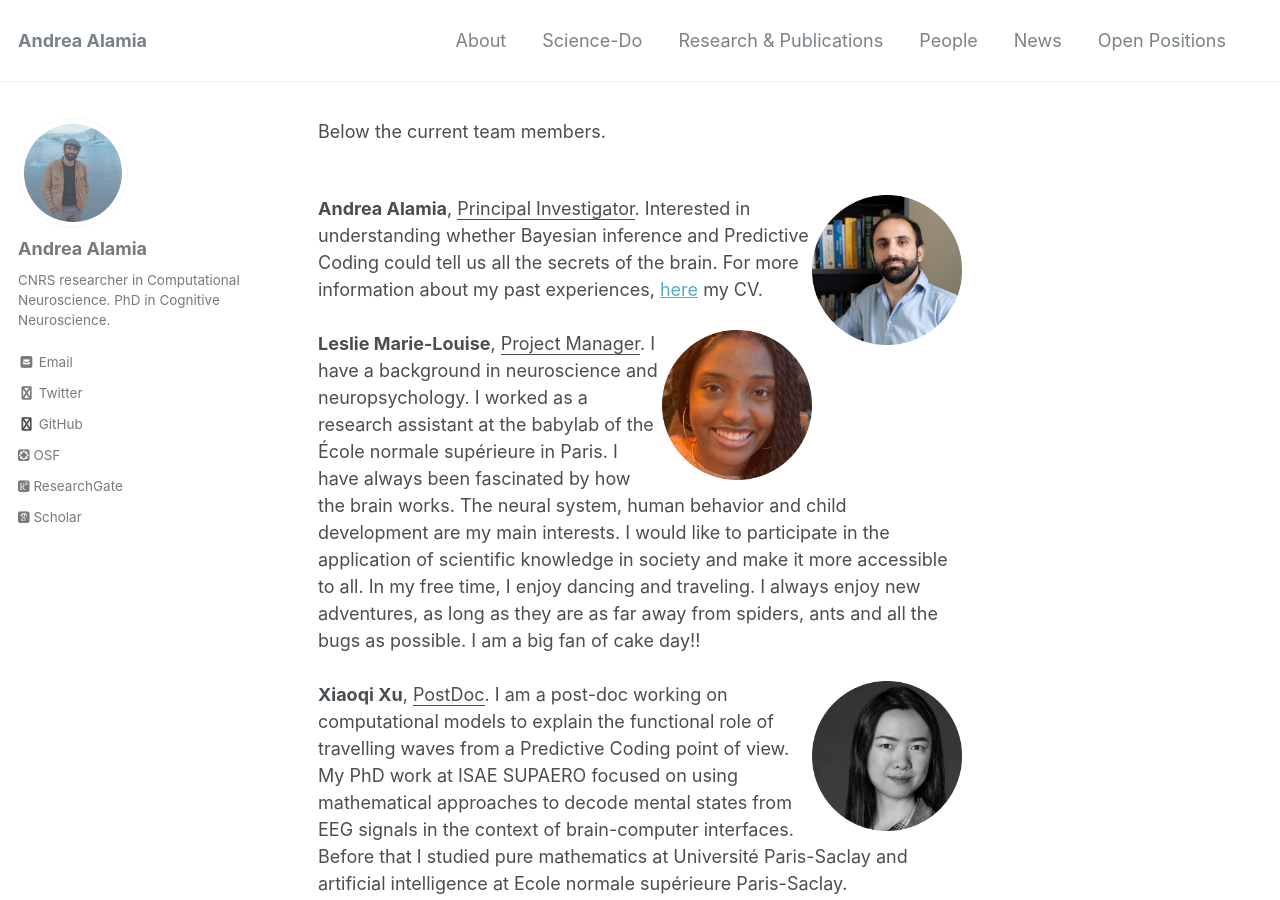
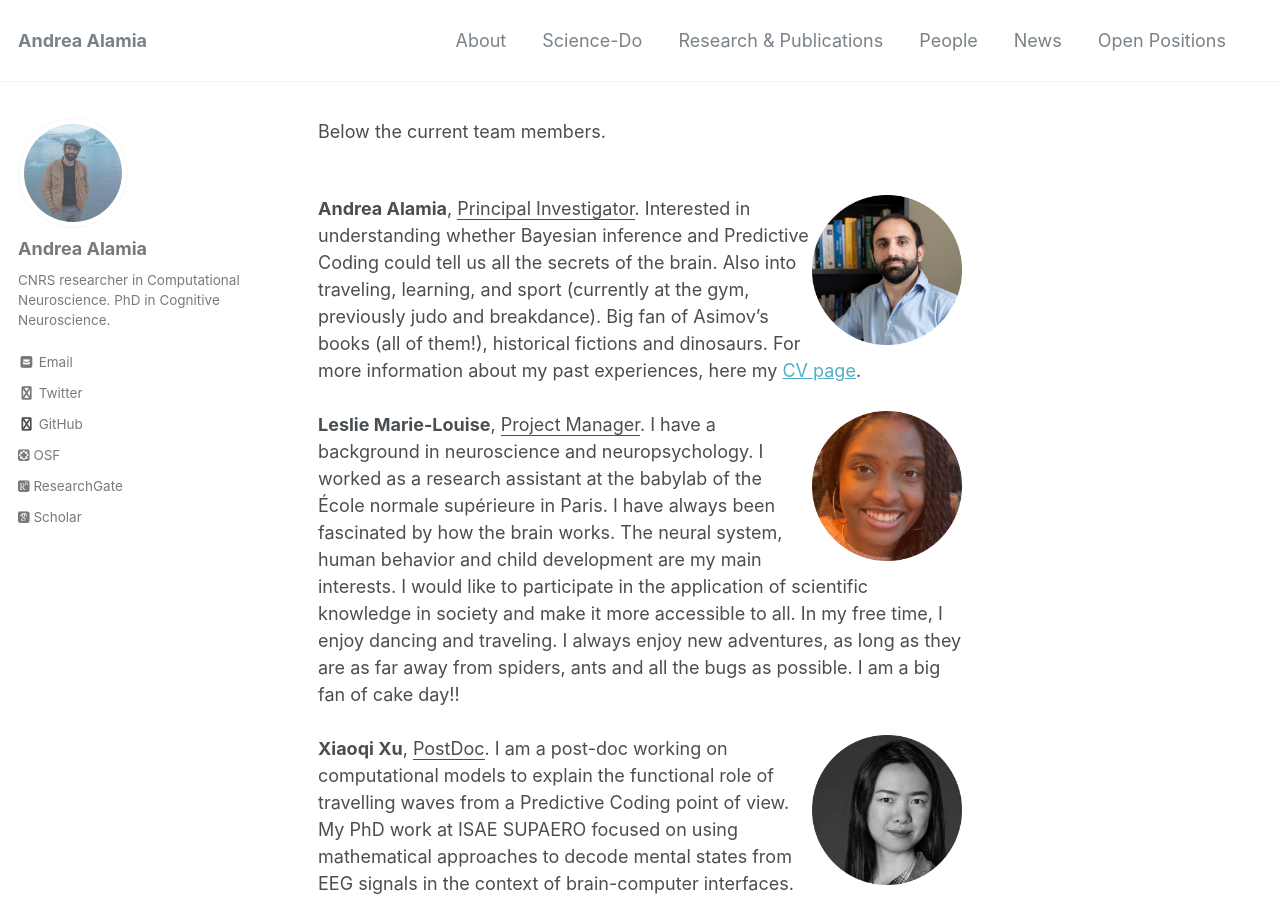
Before and after one commit to artipago/artipago.github.io, a Jekyll site: the page built from _pages/People.md, in a window 1280 px wide and 900 px high. Built offline with Jekyll 4.4.1, drawn with Linux system fonts in a browser that asks for light colours; nearby versions of some CDN libraries; some web fonts are replaced; library files that are not in the unit come from our copies.

Commit message:
Update People.md

```diff
--- a/_pages/People.md
+++ b/_pages/People.md
@@ -9,7 +9,7 @@ has_children: true
 Below the current team members. <br>
 <br>
 
-<img style="float: right;" src="/assets/images/AlamiaRound.png" alt="People"  width="150" height="150">  **Andrea Alamia**, <ins>Principal Investigator</ins>. Interested in understanding whether Bayesian inference and Predictive Coding could tell us all the secrets of the brain. For more information about my past experiences, [here](/CV.md) my CV.   <br>
+<img style="float: right;" src="/assets/images/AlamiaRound.png" alt="People"  width="150" height="150">  **Andrea Alamia**, <ins>Principal Investigator</ins>. Interested in understanding whether Bayesian inference and Predictive Coding could tell us all the secrets of the brain. Also into traveling, learning, and sport (currently at the gym, previously judo and breakdance). Big fan of Asimov's books (all of them!), historical fictions and dinosaurs. For more information about my past experiences, here my [CV page](/CV.md). <br>
 <br>
 <img style="float: right;" src="/assets/images/LeslieRound.png" alt="People"  width="150" height="150">  **Leslie Marie-Louise**, <ins>Project Manager</ins>.
 I have a background in neuroscience and neuropsychology. I worked as a research assistant at the babylab of the École normale supérieure in Paris. I have always been fascinated by how the brain works. The neural system, human behavior and child development are my main interests. I would like to participate in the application of scientific knowledge in society and make it more accessible to all. In my free time, I enjoy dancing and traveling. I always enjoy new adventures, as long as they are as far away from spiders, ants and all the bugs as possible. I am a big fan of cake day!!  <br>
```
